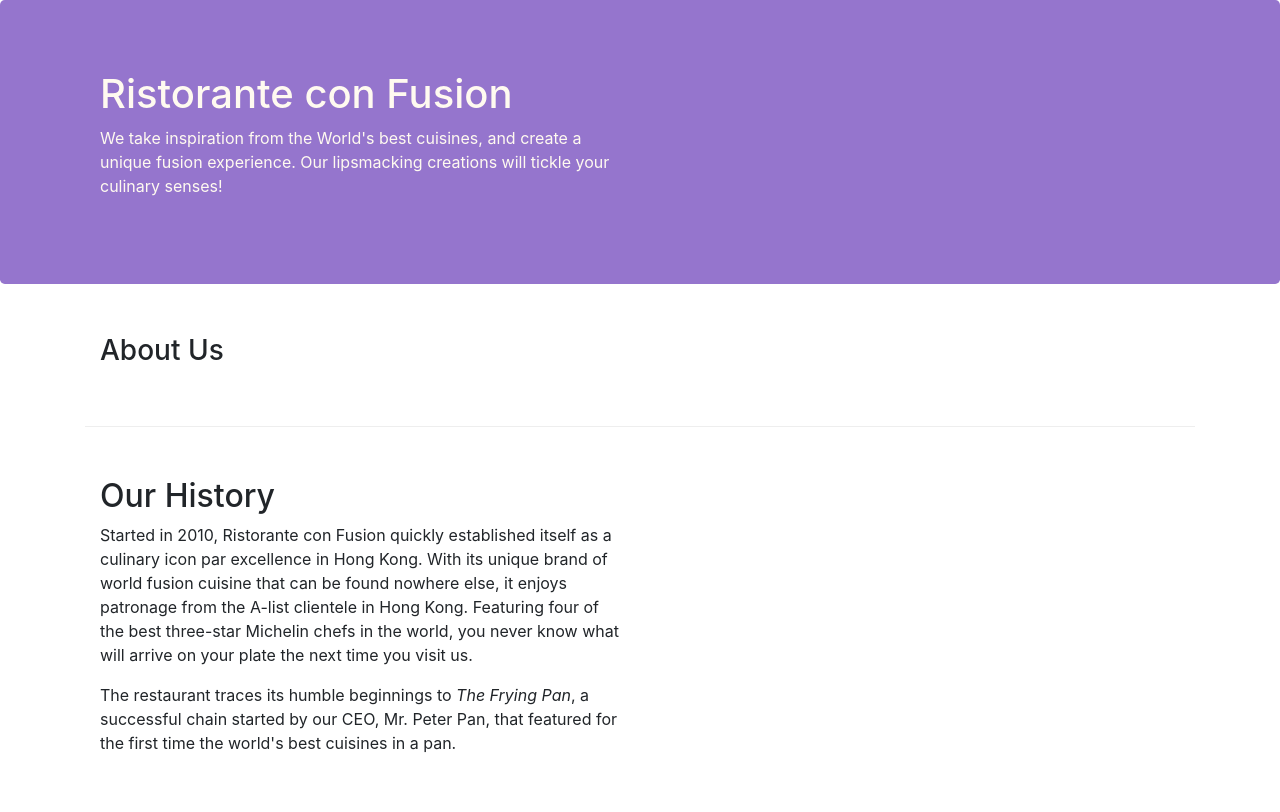
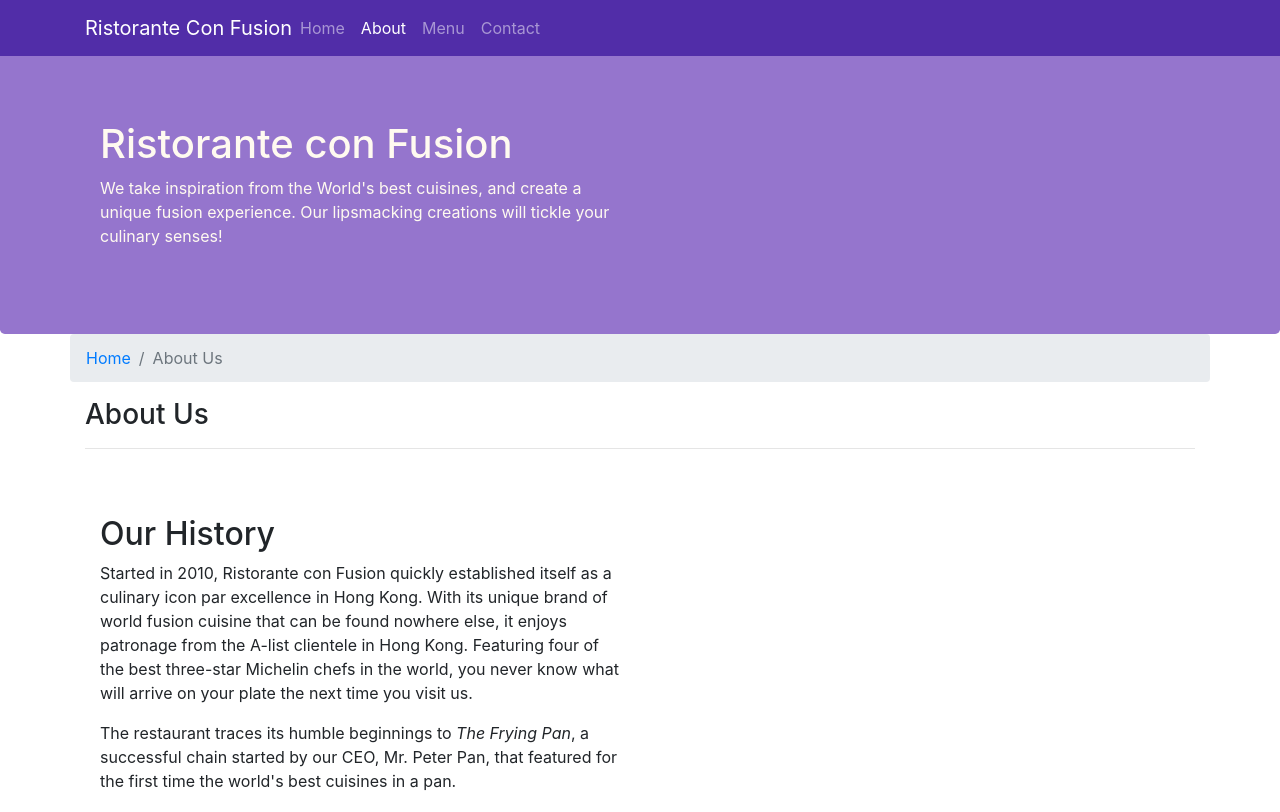
Before and after one commit to RahulTinku/Cousera_MERN, a website: page aboutus.html in a window 1280 px wide. Shown: the top 812 px of the page. Drawn offline with nearby package versions, Linux system fonts and the light colour scheme.

Commit message:
navbar and breadcrumbs

```diff
--- a/aboutus.html
+++ b/aboutus.html
@@ -15,6 +15,22 @@
 </head>
 
 <body>
+    <nav class="navbar navbar-dark navbar-expand-sm fixed-top">
+        <div class="container">
+            <button class="navbar-toggler" type="button" data-toggle="collapse" data-target="#Navbar">
+                <span class=navbar-toggler-icon></span>
+            </button>
+            <a class="navbar-brand mr-auto" href="#">Ristorante Con Fusion</a>
+            <div class="collapse navbar-collapse" id="Navbar">
+                <ul class="navbar-nav mr-auto">
+                    <li class="nav-items"><a class="nav-link" href="./index.html">Home</a></li>
+                    <li class="nav-items active"><a class="nav-link" href="#">About</a></li>
+                    <li class="nav-items"><a class="nav-link" href="#">Menu</a></li>
+                    <li class="nav-items"><a class="nav-link" href="#">Contact</a></li>
+                </ul>
+            </div>
+        </div>
+    </nav>
 
     <header class="jumbotron">
         <div class="container">
@@ -31,9 +47,14 @@
     </header>
 
     <div class="container">
-        <div class="row row-content">
+        <div class="row">
+            <ol class="col-12 breadcrumb">
+                <li class="breadcrumb-item"><a href="./index.html">Home</a></li>
+                <li class="breadcrumb-item active">About Us</li>
+            </ol>
             <div class="col-12">
                 <h3>About Us</h3>
+                <hr />
             </div>
         </div>
 
@@ -95,7 +116,7 @@
                 <div class="col-4 offset-1 col-sm-2">
                     <h5>Links</h5>
                     <ul class="list-unstyled">
-                        <li><a href="#">Home</a></li>
+                        <li><a href="./index.html">Home</a></li>
                         <li><a href="#">About</a></li>
                         <li><a href="#">Menu</a></li>
                         <li><a href="#">Contact</a></li>
--- a/css/styles.css
+++ b/css/styles.css
@@ -7,6 +7,7 @@
   margin: 0 auto;
   padding: 50px 0;
   border-bottom: 1px ridge;
+  min-width: 400px;
 }
 
 .footer {
@@ -27,3 +28,11 @@
   margin: 0;
   color: #0f0f0f;
 }
+
+body {
+  padding-top: 50px;
+  z-index: 0;
+}
+.navbar-dark {
+  background-color: #512da8;
+}
```
Also changed, not shown: index.html (+17 -2 lines).
